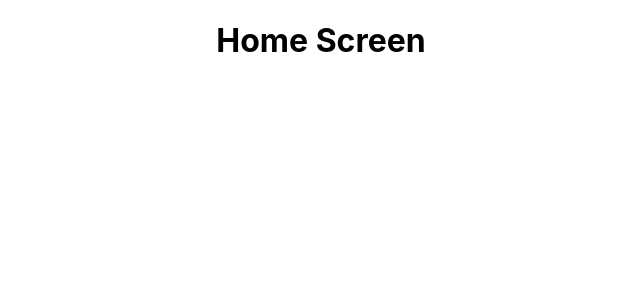
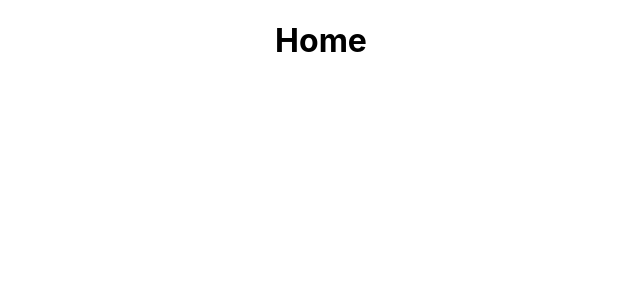
Before and after one commit to shehandhanu/sample-authoring-tool, a React (Create React App) app: page / in a window 1280 px wide. Shown: the top 300 px of the page, without its empty margins (319-959 px from the left). Built offline with nearby package versions, Linux system fonts and the light colour scheme.

Commit message:
router set

```diff
--- a/package.json
+++ b/package.json
@@ -8,6 +8,7 @@
     "@testing-library/user-event": "^12.8.3",
     "react": "^17.0.2",
     "react-dom": "^17.0.2",
+    "react-router-dom": "^5.2.1",
     "react-scripts": "4.0.3",
     "web-vitals": "^1.1.2"
   },
--- a/src/App.js
+++ b/src/App.js
@@ -1,10 +1,21 @@
 import './App.css';
+import { BrowserRouter as Router, Route } from "react-router-dom";
+
+import Home from './Components/Home'
+import AboutUs from './Components/AboutUs'
+import Services from './Components/Services'
 
 function App() {
   return (
-    <div className="App">
-      <h1>Home Screen</h1>
-    </div>
+    <Router>
+
+      <div className="App">
+        <Route path='/' component={Home} exact />
+        <Route path='/aboutus' component={AboutUs} exact />
+        <Route path='/services' component={Services} exact />
+      </div>
+
+    </Router>
   );
 }
 
--- /dev/null
+++ b/src/Components/AboutUs.jsx
@@ -0,0 +1,11 @@
+import React from "react";
+
+const AboutUs = () => {
+  return (
+    <div>
+      <h1>About Us</h1>
+    </div>
+  );
+};
+
+export default AboutUs;
--- /dev/null
+++ b/src/Components/Home.jsx
@@ -0,0 +1,11 @@
+import React from "react";
+
+const Home = () => {
+  return (
+    <div>
+      <h1>Home</h1>
+    </div>
+  );
+};
+
+export default Home;
--- /dev/null
+++ b/src/Components/Services.jsx
@@ -0,0 +1,11 @@
+import React from "react";
+
+const Services = () => {
+  return (
+    <div>
+      <h1>Services</h1>
+    </div>
+  );
+};
+
+export default Services;
```
Also changed, not shown: 1 other file (tests, documents, lock files or other folders).
